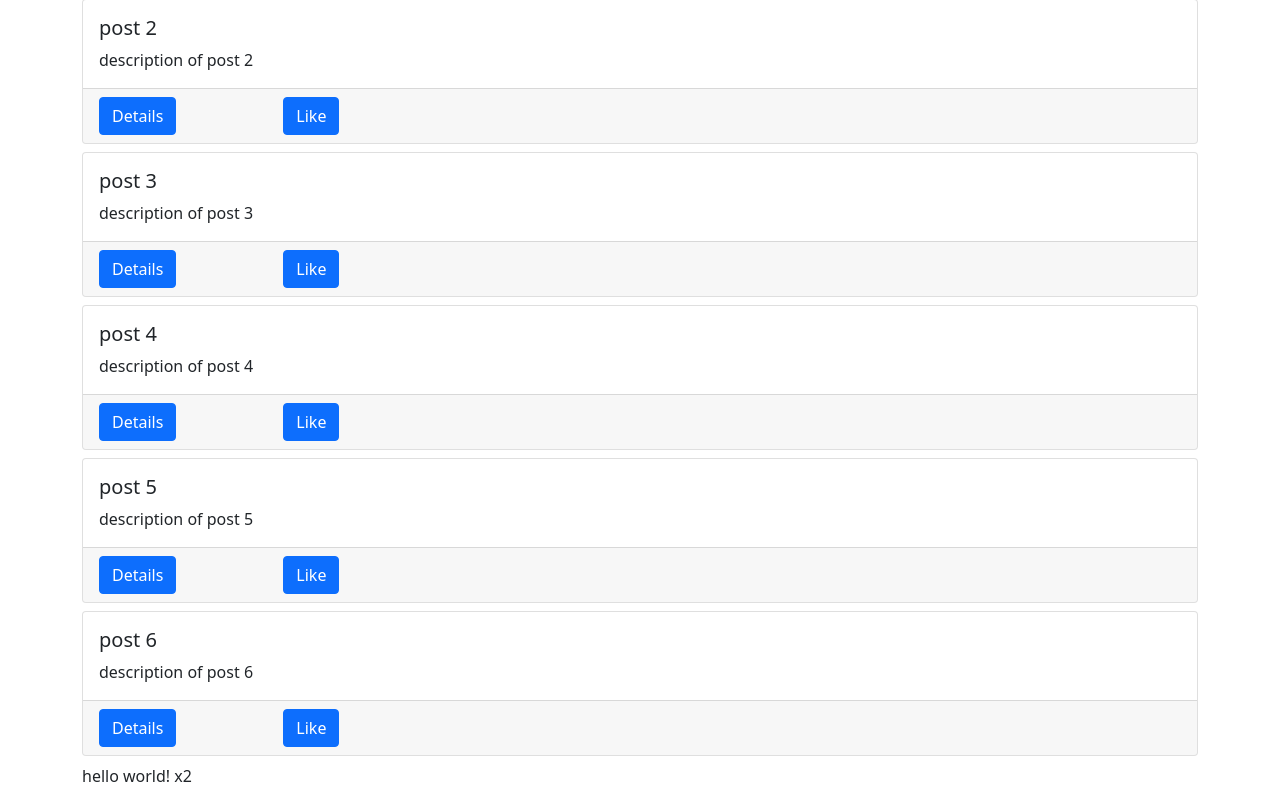
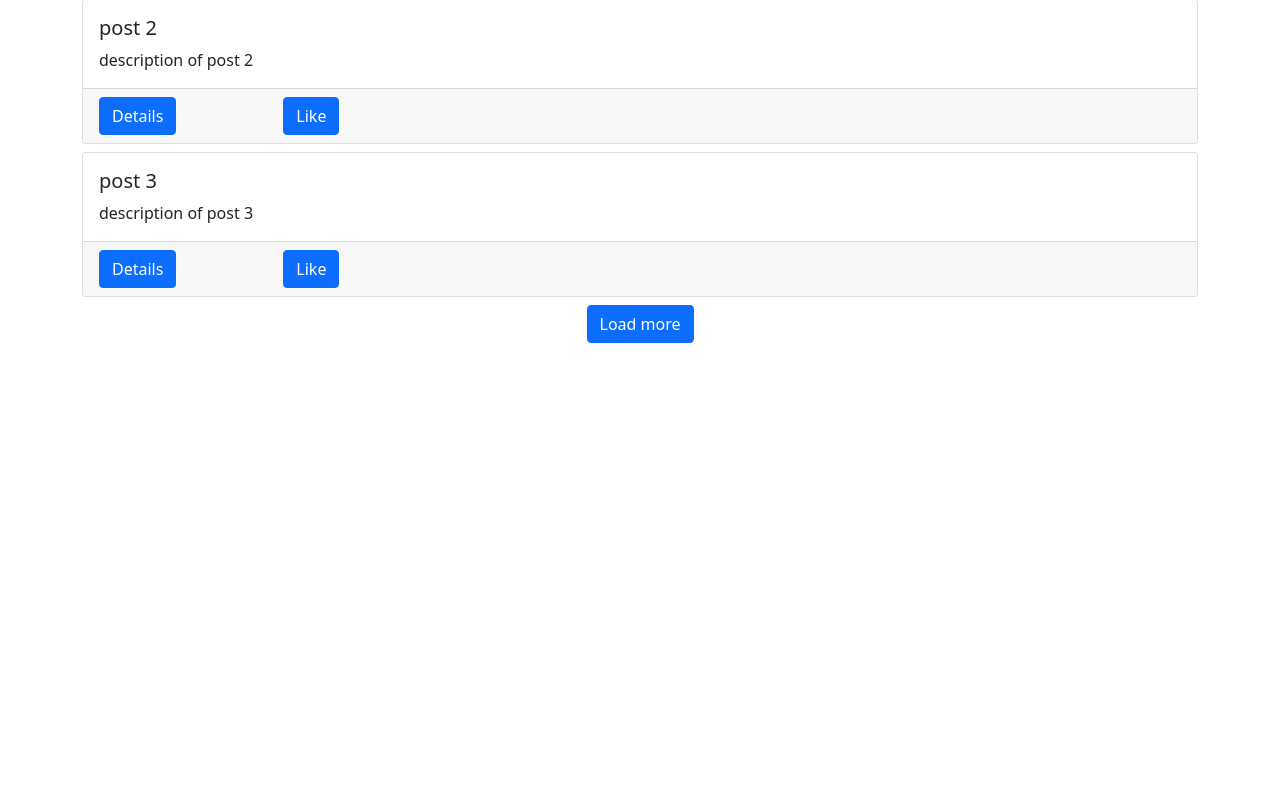
Before and after one commit to Andrew3369/A4-Network, a Django app: page / in a window 1280 px wide. Shown: the part 170-958 px from the top of the page. After the commit the page ends 513 px from the top, so only its background shows below. Run offline with Django 4.2, Linux system fonts and the light colour scheme; data comes from the database, SQL or seed files in the repository; data that the repository does not hold is empty; some libraries are stand-ins or nearby versions.

Commit message:
Completed Chapter 11: Loading More Posts with a Button Click
- Added a button for loading more posts
- Displays the first 3 posts, then i added a listener for when the button is first clicked, 3 more posts are shown.
- Made a condition that only loads the maximum amount of posts available. if theres no more posts, the load button disapears

```diff
--- a/dj_ajax/src/posts/static/posts/main.js
+++ b/dj_ajax/src/posts/static/posts/main.js
@@ -1,33 +1,18 @@
 console.log('hello world!');
 
-const helloWorld = document.getElementById('hello-world');
+
 const postsBox = document.getElementById('posts-box');
+const spinnerBox = document.getElementById('spinner-box');
+const loadBtn = document.getElementById('load-btn');
+const endBox = document.getElementById('end-box')
 
-const spinnerBox = document.getElementById('spinner-box');
 
-helloWorld.textContent = 'Hello World!';
-helloWorld.innerHTML = '<b>Hello World!<b>';
+let visible = 3
 
+const getData = () => {
     $.ajax({
         type: 'GET',
-    url: '/hello-world/',
-    success: function(response)
-    {
-        //console.log('success', response)
-        console.log('success', response.text)
-        helloWorld.textContent = response.text
-    },
-    error: function(error)
-    {
-        //console.log('error', error)
-        console.log('error', error.text)
-    },
-})
-
-
-$.ajax({
-    type: 'GET',
-    url: '/data/',
+        url: `/data/${visible}/`,
         success: function(response){
             console.log(response)
             const data = response.data
@@ -55,9 +40,28 @@ $.ajax({
                     `
                 });
             }, 100)
+            console.log(response.size)
+            if (response.size === 0)
+            {
+                endBox.textContent = 'No posts added yet...'
+            }
+            else if (response.size <= visible)
+            {
+                loadBtn.classList.add('not-visible')
+                endBox.textContent = 'No more posts to load...'
+            }
         },
         error: function(error)
         {
             console.log(error)
         },
     })
+}
+
+loadBtn.addEventListener('click', ()=>{
+    spinnerBox.classList.remove('not-visible')
+    visible += 3
+    getData()
+})
+// Initially Get data
+getData()
--- a/dj_ajax/src/posts/templates/posts/main.html
+++ b/dj_ajax/src/posts/templates/posts/main.html
@@ -19,5 +19,7 @@ posts
     </div>
 
     <div id="posts-box"></div>
-    <div id="hello-world"></div>
+    <div class="text-center mb-3" id="end-box">
+        <button class="btn btn-primary" id="load-btn">Load more</button>
+    </div>
 {% endblock content %}
--- a/dj_ajax/src/posts/urls.py
+++ b/dj_ajax/src/posts/urls.py
@@ -11,7 +11,7 @@ app_name = 'posts'
 
 urlpatterns = [
     path('', post_list_and_create, name='main-board'),
-    path('data/', load_posts_data_view, name='post-data'),
+    path('data/<int:num_posts>/', load_posts_data_view, name='post-data'),
 
     path('hello-world/', hello_world_view, name='hello-world'),
 ]
--- a/dj_ajax/src/posts/views.py
+++ b/dj_ajax/src/posts/views.py
@@ -10,7 +10,12 @@ def post_list_and_create(request):
     return render(request, 'posts/main.html', {'qs': qs})
 
 
-def load_posts_data_view(request):
+def load_posts_data_view(request, num_posts):
+    visible = 3
+    upper = num_posts # 9
+    lower = upper - visible # 6
+    size = Post.objects.all().count()
+
     qs = Post.objects.all()
     data = []
     for obj in qs:
@@ -18,10 +23,11 @@ def load_posts_data_view(request):
             'id': obj.id,
             'title': obj.title,
             'body': obj.body,
+            'liked': True if request.user in obj.liked.all() else False,
             'author': obj.author.user.username
         }
         data.append(item)
-    return JsonResponse({'data': data})
+    return JsonResponse({'data': data[lower:upper], 'size': size})
 
 
 def hello_world_view(request):
```
Lines whose indentation alone changed are shown as unchanged.
